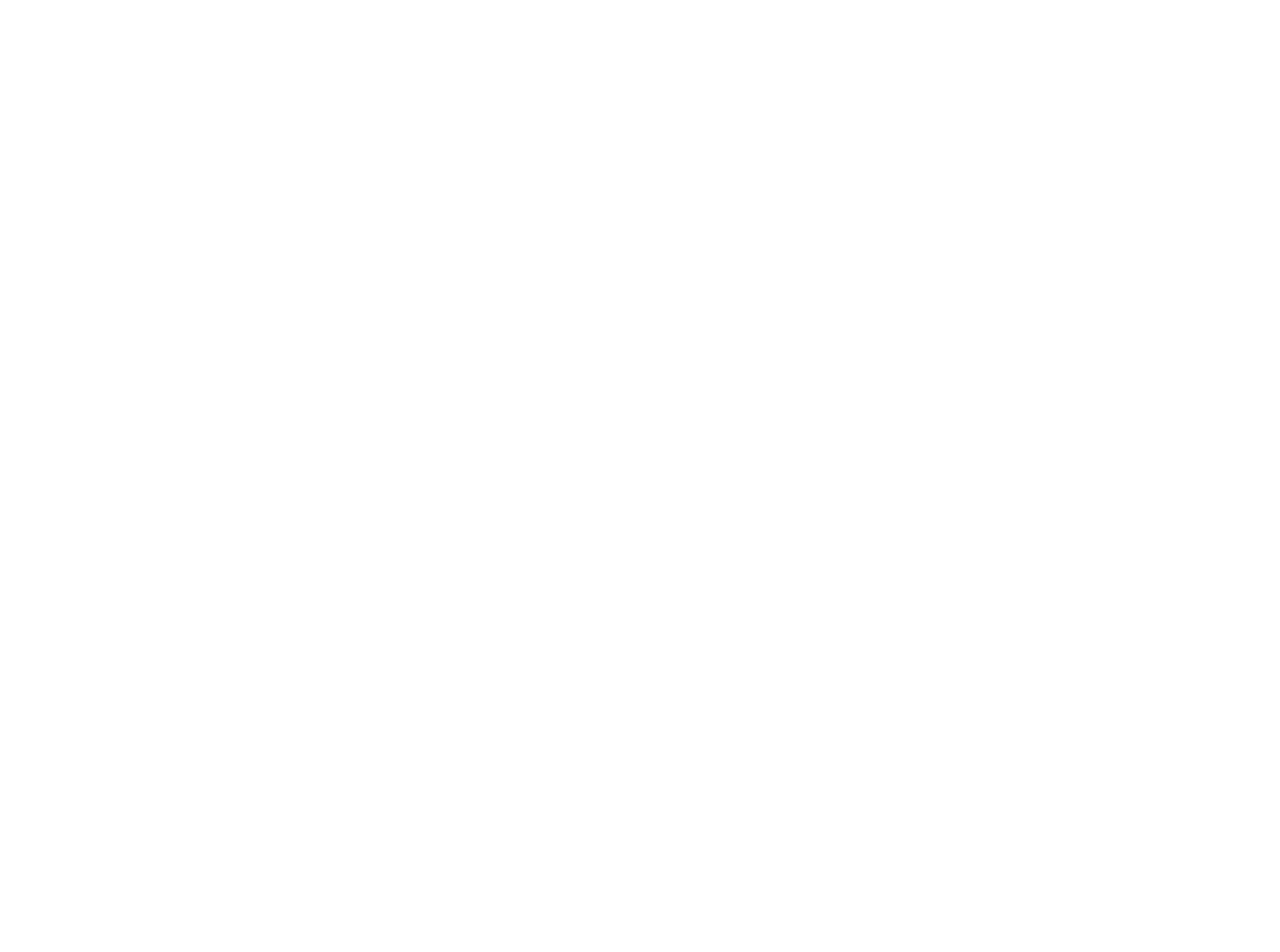
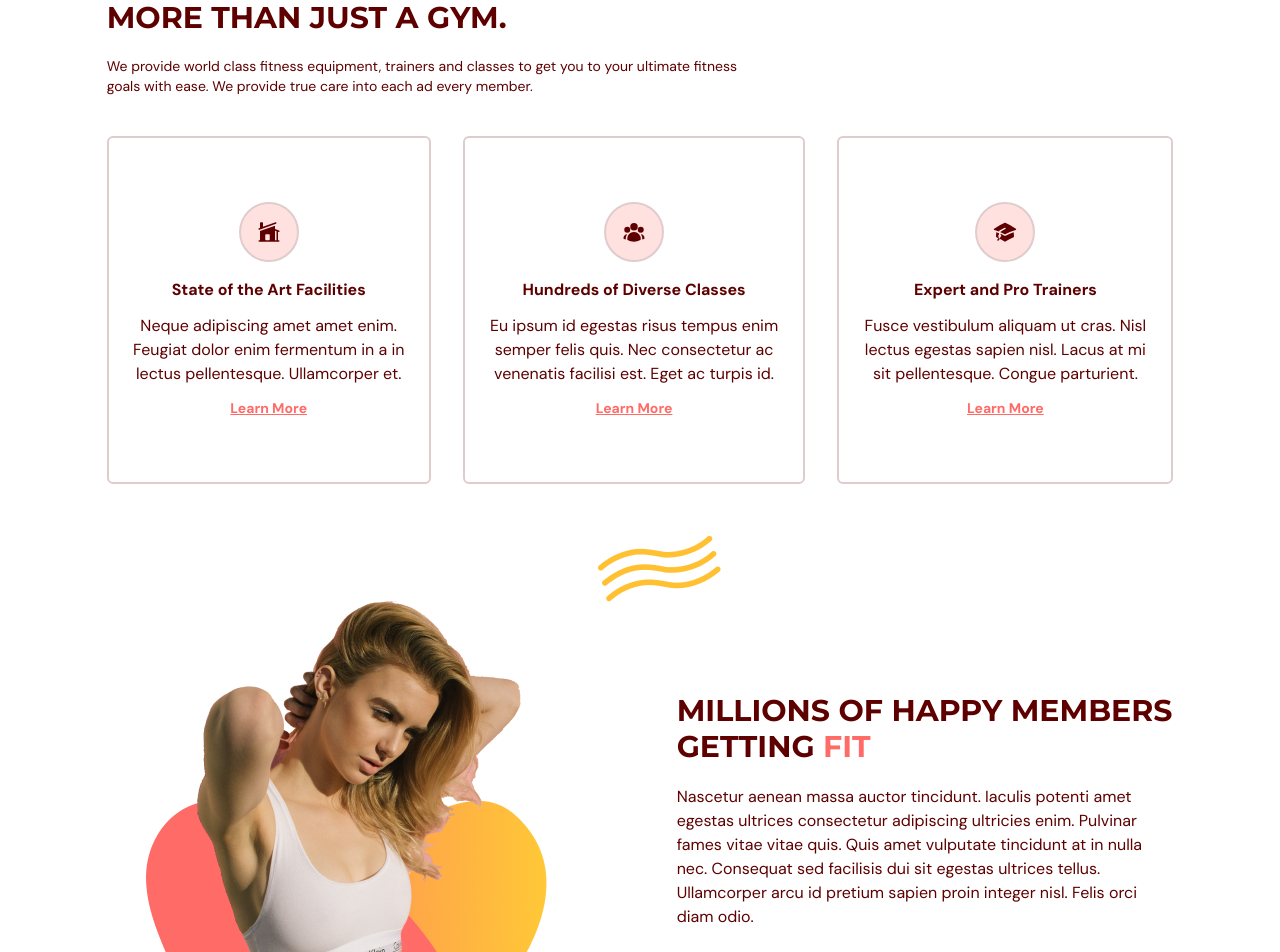
Before and after one commit to FelipeMDantas/Gym, a React (Vite) app: page / in a window 1280 px wide. Shown: the part 900-1852 px from the top of the page. Before the commit the page ends 1600 px from the top, so only its background shows below. Built offline with nearby package versions, Linux system fonts and the light colour scheme.

Commit message:
Benefits page and new type developed.

```diff
--- /dev/null
+++ b/src/scenes/benefits/Benefit.tsx
@@ -0,0 +1,42 @@
+import { SelectedPage } from "@/shared/types";
+import AnchorLink from "react-anchor-link-smooth-scroll";
+import { motion } from "framer-motion";
+
+const childVariant = {
+  hidden: { opacity: 0, scale: 0.9 },
+  visible: { opacity: 1, scale: 1 },
+};
+
+type Props = {
+  icon: JSX.Element;
+  title: string;
+  description: string;
+  setSelectedPage: (value: SelectedPage) => void;
+};
+
+const Benefit = ({ icon, title, description, setSelectedPage }: Props) => {
+  return (
+    <motion.div
+      className="mt-5 rounded-md border-2 border-gray-100 px-5 py-16 text-center"
+      variants={childVariant}
+    >
+      <div className="mb-4 flex justify-center">
+        <div className="rounded-full border-2 border-gray-100 bg-primary-100 p-4">
+          {icon}
+        </div>
+      </div>
+
+      <h4 className="font-bold">{title}</h4>
+      <p className="my-3">{description}</p>
+      <AnchorLink
+        className="text-sm font-bold text-primary-500 underline hover:text-secondary-500"
+        onClick={() => setSelectedPage(SelectedPage.ContactUs)}
+        href={`#${SelectedPage.ContactUs}`}
+      >
+        <p>Learn More</p>
+      </AnchorLink>
+    </motion.div>
+  );
+};
+
+export default Benefit;
--- a/src/scenes/benefits/index.tsx
+++ b/src/scenes/benefits/index.tsx
@@ -1,21 +1,133 @@
+import ActionButton from "@/shared/ActionButton";
 import HText from "@/shared/HText";
-import { SelectedPage } from "@/shared/types";
+import { BenefitType, SelectedPage } from "@/shared/types";
+import {
+  AcademicCapIcon,
+  HomeModernIcon,
+  UserGroupIcon,
+} from "@heroicons/react/24/solid";
 import { motion } from "framer-motion";
+import Benefit from "./Benefit";
+import BenefitsPageGraphic from "@/assets/BenefitsPageGraphic.png";
+
+const benefits: Array<BenefitType> = [
+  {
+    icon: <HomeModernIcon className="h-6 w-6" />,
+    title: "State of the Art Facilities",
+    description:
+      "Neque adipiscing amet amet enim. Feugiat dolor enim fermentum in a in lectus pellentesque. Ullamcorper et.",
+  },
+  {
+    icon: <UserGroupIcon className="h-6 w-6" />,
+    title: "Hundreds of Diverse Classes",
+    description:
+      "Eu ipsum id egestas risus tempus enim semper felis quis. Nec consectetur ac venenatis facilisi est. Eget ac turpis id.",
+  },
+  {
+    icon: <AcademicCapIcon className="h-6 w-6" />,
+    title: "Expert and Pro Trainers",
+    description:
+      "Fusce vestibulum aliquam ut cras. Nisl lectus egestas sapien nisl. Lacus at mi sit pellentesque. Congue parturient.",
+  },
+];
+
+const container = {
+  hidden: {},
+  visible: { transition: { staggerChildren: 0.2 } },
+};
 
 type Props = { setSelectedPage: (value: SelectedPage) => void };
 
-const Befenits = ({ setSelectedPage }: Props) => {
+const Benefits = ({ setSelectedPage }: Props) => {
   return (
     <section id="benefits" className="mx-auto min-h-full w-5/6 py-20">
       <motion.div
         onViewportEnter={() => setSelectedPage(SelectedPage.Benefits)}
       >
-        <div>
+        <motion.div
+          className="md:my-5 md:w-3/5"
+          initial="hidden"
+          whileInView="visible"
+          viewport={{ once: true, amount: 0.5 }}
+          transition={{ duration: 0.5 }}
+          variants={{
+            hidden: { opacity: 0, x: -50 },
+            visible: { opacity: 1, x: 0 },
+          }}
+        >
           <HText>MORE THAN JUST A GYM.</HText>
+          <p className="my-5 text-sm">
+            We provide world class fitness equipment, trainers and classes to
+            get you to your ultimate fitness goals with ease. We provide true
+            care into each ad every member.
+          </p>
+        </motion.div>
+
+        <motion.div
+          className="mt-5 items-center justify-between gap-8 md:flex"
+          initial="hidden"
+          whileInView="visible"
+          viewport={{ once: true, amount: 0.5 }}
+          variants={container}
+        >
+          {benefits.map((benefit: BenefitType) => (
+            <Benefit
+              key={benefit.title}
+              icon={benefit.icon}
+              title={benefit.title}
+              description={benefit.description}
+              setSelectedPage={setSelectedPage}
+            />
+          ))}
+        </motion.div>
+
+        <div className="mt-16 items-center justify-between gap-20 md:mt-28 md:flex">
+          <img
+            className="mx-auto"
+            alt="benefits-page-graphic"
+            src={BenefitsPageGraphic}
+          />
+          <div>
+            <div className="relative">
+              <div className="before:relative before:-top-20 before:-left-20 before:z-[1] before:content-abstractwaves">
+                <div>
+                  <HText>
+                    MILLIONS OF HAPPY MEMBERS GETTING{" "}
+                    <span className="text-primary-500">FIT</span>
+                  </HText>
+                </div>
+              </div>
+            </div>
+
+            <div>
+              <p className="my-5">
+                Nascetur aenean massa auctor tincidunt. Iaculis potenti amet
+                egestas ultrices consectetur adipiscing ultricies enim. Pulvinar
+                fames vitae vitae quis. Quis amet vulputate tincidunt at in
+                nulla nec. Consequat sed facilisis dui sit egestas ultrices
+                tellus. Ullamcorper arcu id pretium sapien proin integer nisl.
+                Felis orci diam odio.
+              </p>
+              <p className="mb-5">
+                Fringilla a sed at suspendisse ut enim volutpat. Rhoncus vel est
+                tellus quam porttitor. Mauris velit euismod elementum arcu neque
+                facilisi. Amet semper tortor facilisis metus nibh. Rhoncus sit
+                enim mattis odio in risus nunc.
+              </p>
+            </div>
+
+            <div className="relative mt-16">
+              <div className="before:absolute before:-bottom-20 before:right-40 before:z-[-1] before:content-sparkles">
+                <ActionButton setSelectedPage={setSelectedPage}>
+                  Join Now
+                </ActionButton>
+              </div>
+            </div>
+          </div>
         </div>
       </motion.div>
     </section>
   );
 };
 
-export default Befenits;
+export default Benefits;
--- a/src/shared/HText.tsx
+++ b/src/shared/HText.tsx
@@ -1,7 +1,9 @@
 type Props = { children: React.ReactNode };
 
 const HText = ({ children }: Props) => {
-  return <h1 className="basis-3/5 font-montserrat text-3xl font-bold"></h1>;
+  return (
+    <h1 className="basis-3/5 font-montserrat text-3xl font-bold">{children}</h1>
+  );
 };
 
 export default HText;
--- a/src/shared/types.ts
+++ b/src/shared/types.ts
@@ -4,3 +4,9 @@
   OurClasses = "ourclasses",
   ContactUs = "contactus",
 }
+
+export interface BenefitType {
+  icon: JSX.Element;
+  title: string;
+  description: string;
+}
```
